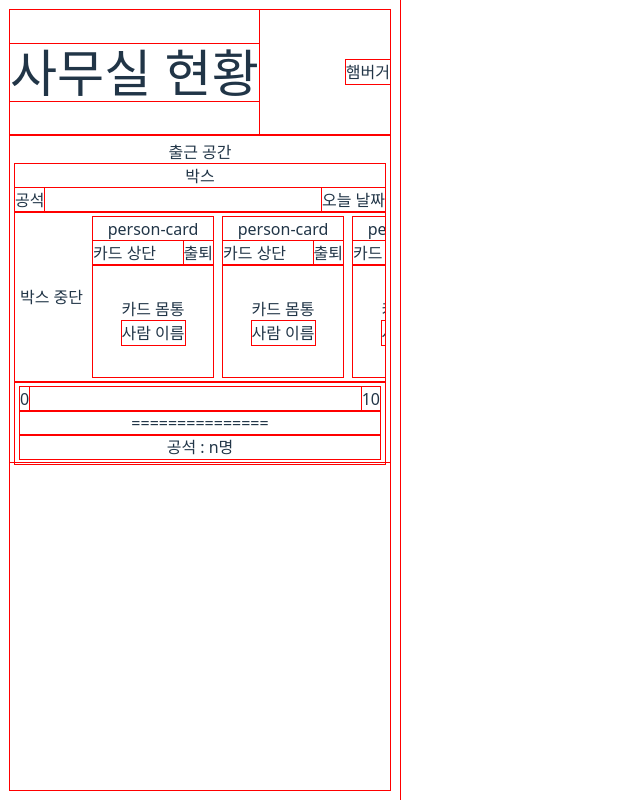
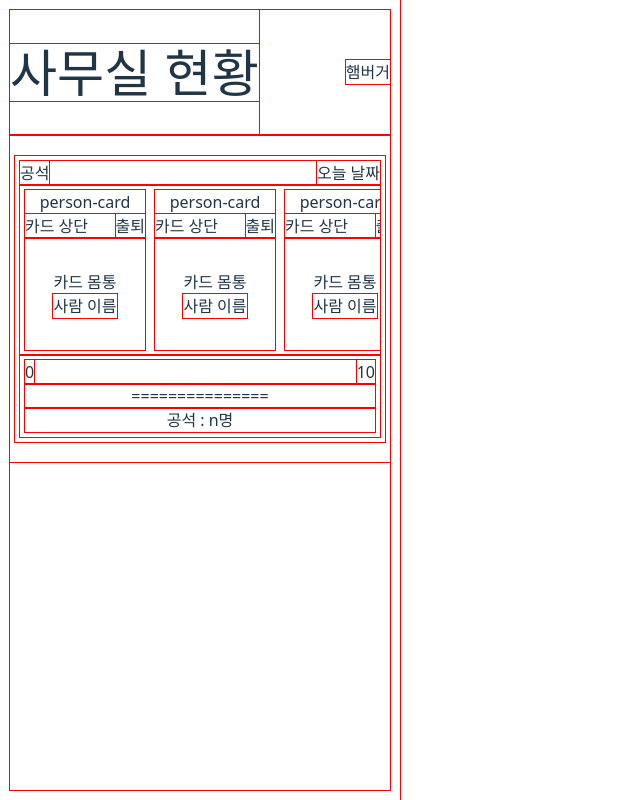
Before and after one commit to ByeolNabi/staff-tracker, a React (Vite) app: page / in a window 1280 px wide. Shown: the whole page, without its empty margins (0-640 px from the left). Built offline with nearby package versions, Linux system fonts and the light colour scheme.

Commit message:
css 위치 재조정

```diff
--- a/src/App.css
+++ b/src/App.css
@@ -11,38 +11,51 @@
   text-align: center;
 }
 
-*, *:before, *:after {
+*,
+*:before,
+*:after {
   box-sizing: inherit;
   outline: 1px solid red;
 }
 
-header{
+header {
   display: flex;
-  flex-direction : row;
+  flex-direction: row;
   justify-content: space-between;
   align-items: center;
 }
 
-main{
+main {
   display: flex;
   flex-direction: column;
   align-items: center;
   flex-grow: 1;
 }
 
-.go-space{
+.go-space {
   width: 100%;
   padding: 5px;
-  height: 50%; /* main 영역의 절반 차지 */
+  height: 50%;
+  /* main 영역의 절반 차지 */
+
+  display: flex;
+  flex-direction: column;
+  justify-content: center;
+  align-items: center;
 }
 
-.box-top{
+.box {
+  width: 100%;
+  padding:5px;
+}
+
+.box-top {
   display: flex;
   flex-direction: row;
   justify-content: space-between;
 }
 
-.box-mid{
+.box-mid {
   width: 100%;
   display: flex;
   flex-direction: row;
@@ -52,47 +65,48 @@ main{
   overflow-x: auto;
   gap: 10px;
   white-space: nowrap;
-  padding: 5px; /* 내부 여백 추가 */
+  padding: 5px;
+  /* 내부 여백 추가 */
 }
 
-.person-card{
-  width : 120px;
-  height : 160px;
+.person-card {
+  width: 120px;
+  height: 160px;
   flex-shrink: 0;
   display: flex;
   flex-direction: column;
 }
 
-.card-top{
-  display:flex;
+.card-top {
+  display: flex;
   flex-direction: row;
   justify-content: space-between;
   align-items: center;
 }
 
-.card-mid{
-  display:flex;
+.card-mid {
+  display: flex;
   flex-direction: column;
   justify-content: center;
   align-items: center;
   flex-grow: 1;
 }
 
-.box-bottom{
+.box-bottom {
   padding: 5px;
 }
 
-.count-graph{
+.count-graph {
   display: row;
 }
 
-.graph-top{
+.graph-top {
   display: flex;
   flex-direction: row;
   justify-content: space-between;
 }
 
-.leave-space{
+.leave-space {
   width: 100%;
   padding: 5px;
 }
--- a/src/pages/HomePage.jsx
+++ b/src/pages/HomePage.jsx
@@ -4,14 +4,13 @@ function HomePage() {
     return (
         <>
             <main>
-                <div className="go-space">출근 공간
-                    <div>
-                        박스
+                <div className="go-space">
+                    <div className="box">
                         <div className="box-top">
                             <div>공석</div>
                             <div>오늘 날짜</div>
                         </div>
-                        <div className="box-mid">박스 중단
+                        <div className="box-mid">
                             <PersonCard />
                             <PersonCard />
                             <PersonCard />
```
